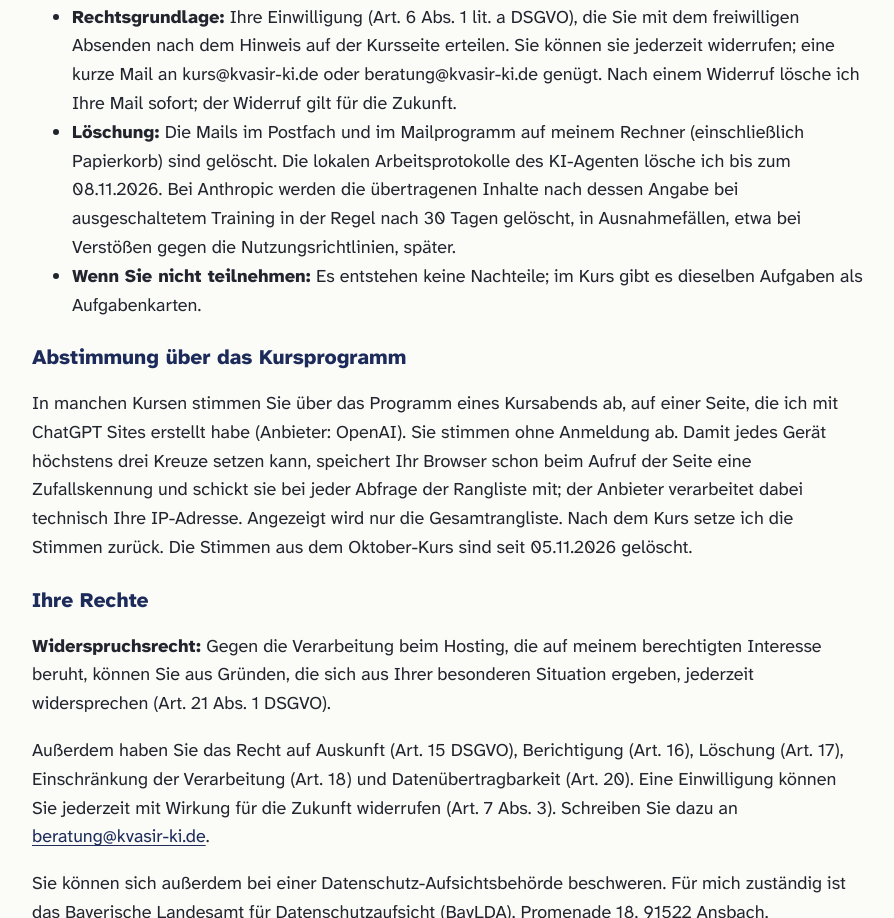
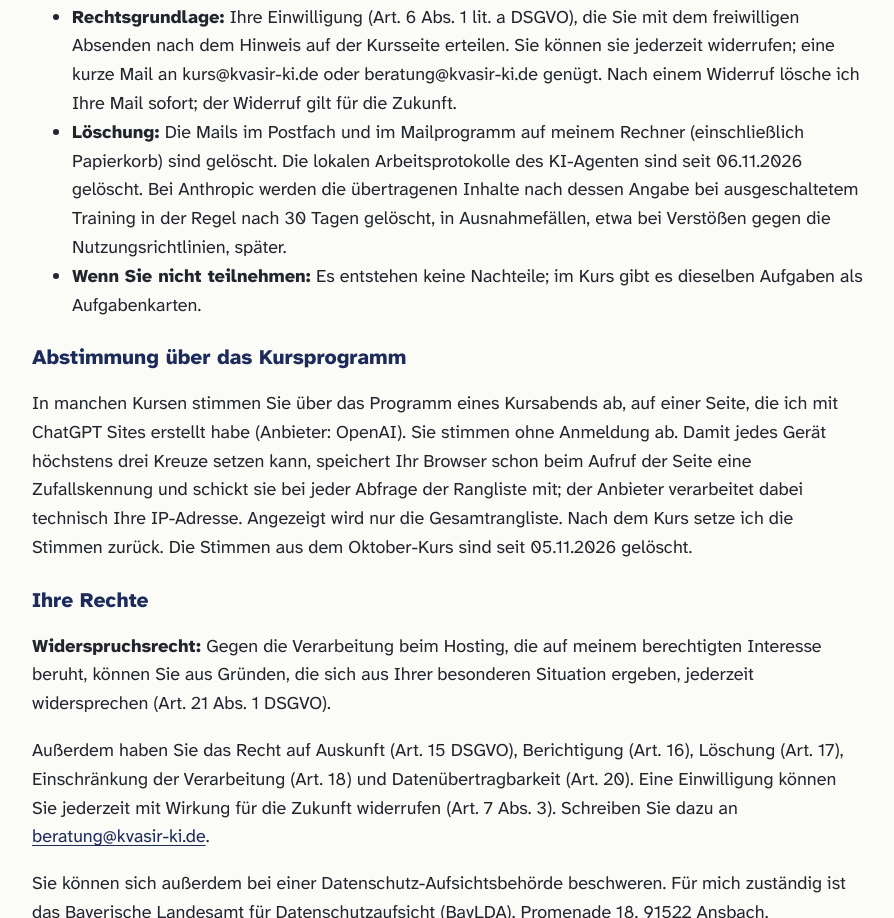
Before and after one commit to Lutoss/ki-verstehen-anwenden, a plain HTML site: page rechtliches.html in a window 1280 px wide. Shown: the part 3264-4182 px from the top of the page, without its empty margins (192-1086 px from the left). Drawn offline with Linux system fonts and the light colour scheme.

Commit message:
Datenschutz: Agenten-Protokolle geloescht (06.11.2026)
Co-Authored-By: Claude Opus 5.5 <noreply@anthropic.com>

```diff
--- a/rechtliches.html
+++ b/rechtliches.html
@@ -123,7 +123,7 @@ footer{margin-top:40px;padding:26px 0 50px;border-top:1px solid var(--linie);col
   <li><b>Wofür:</b> Die KI löst Ihre Aufgabe und antwortet Ihnen per Mail. Ausgewählte Aufgaben und Antworten zeige ich den anderen Kursteilnehmenden, und zwar ohne Namen, Mail-Adresse und Signatur.</li>
   <li><b>Bitte nicht schicken:</b> Gesundheitsdaten, Passwörter, Kontonummern und Fotos anderer Personen (die Postkarten-Regel aus dem Kurs).</li>
   <li><b>Rechtsgrundlage:</b> Ihre Einwilligung (Art. 6 Abs. 1 lit. a DSGVO), die Sie mit dem freiwilligen Absenden nach dem Hinweis auf der Kursseite erteilen. Sie können sie jederzeit widerrufen; eine kurze Mail an kurs@kvasir-ki.de oder beratung@kvasir-ki.de genügt. Nach einem Widerruf lösche ich Ihre Mail sofort; der Widerruf gilt für die Zukunft.</li>
-  <li><b>Löschung:</b> Die Mails im Postfach und im Mailprogramm auf meinem Rechner (einschließlich Papierkorb) sind gelöscht. Die lokalen Arbeitsprotokolle des KI-Agenten lösche ich bis zum 08.11.2026. Bei Anthropic werden die übertragenen Inhalte nach dessen Angabe bei ausgeschaltetem Training in der Regel nach 30 Tagen gelöscht, in Ausnahmefällen, etwa bei Verstößen gegen die Nutzungsrichtlinien, später.</li>
+  <li><b>Löschung:</b> Die Mails im Postfach und im Mailprogramm auf meinem Rechner (einschließlich Papierkorb) sind gelöscht. Die lokalen Arbeitsprotokolle des KI-Agenten sind seit 06.11.2026 gelöscht. Bei Anthropic werden die übertragenen Inhalte nach dessen Angabe bei ausgeschaltetem Training in der Regel nach 30 Tagen gelöscht, in Ausnahmefällen, etwa bei Verstößen gegen die Nutzungsrichtlinien, später.</li>
   <li><b>Wenn Sie nicht teilnehmen:</b> Es entstehen keine Nachteile; im Kurs gibt es dieselben Aufgaben als Aufgabenkarten.</li>
 </ul>
 
```
